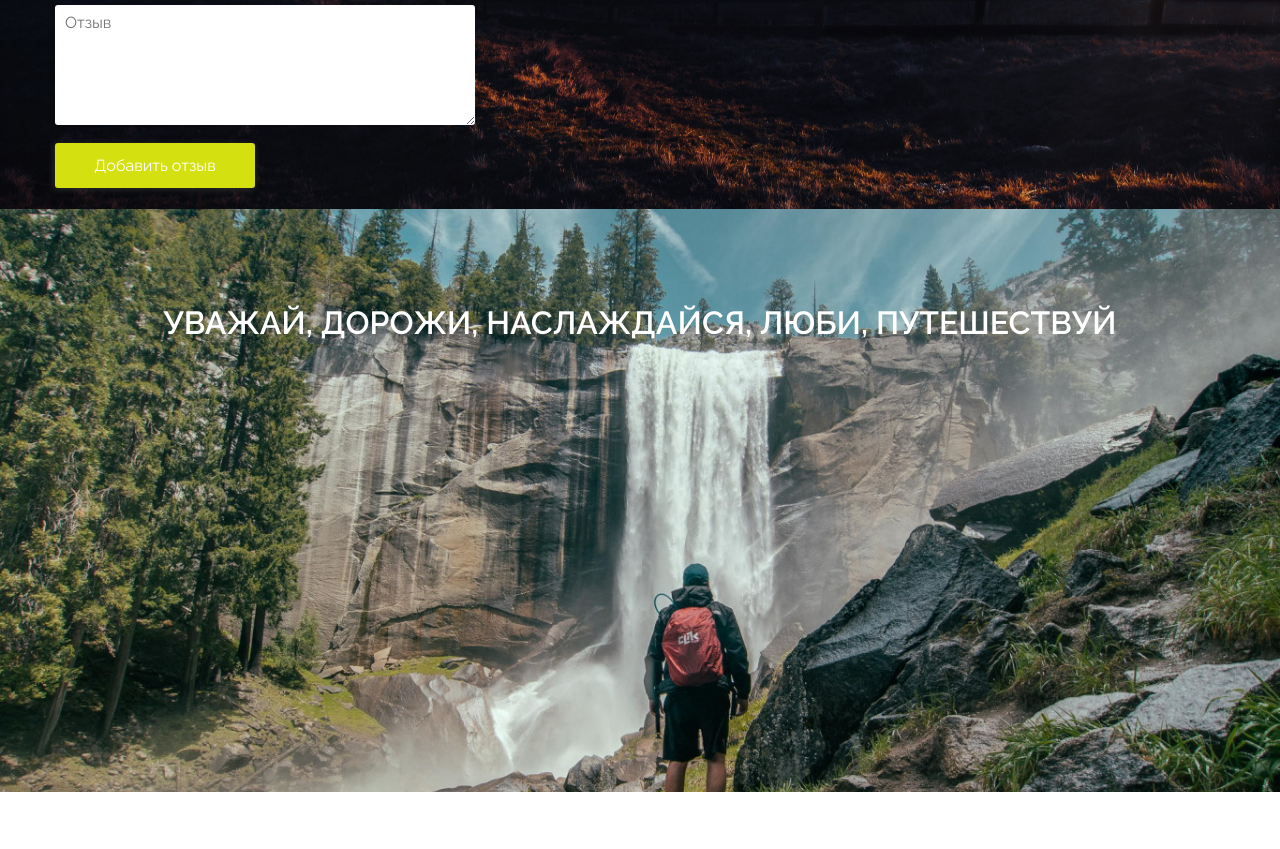
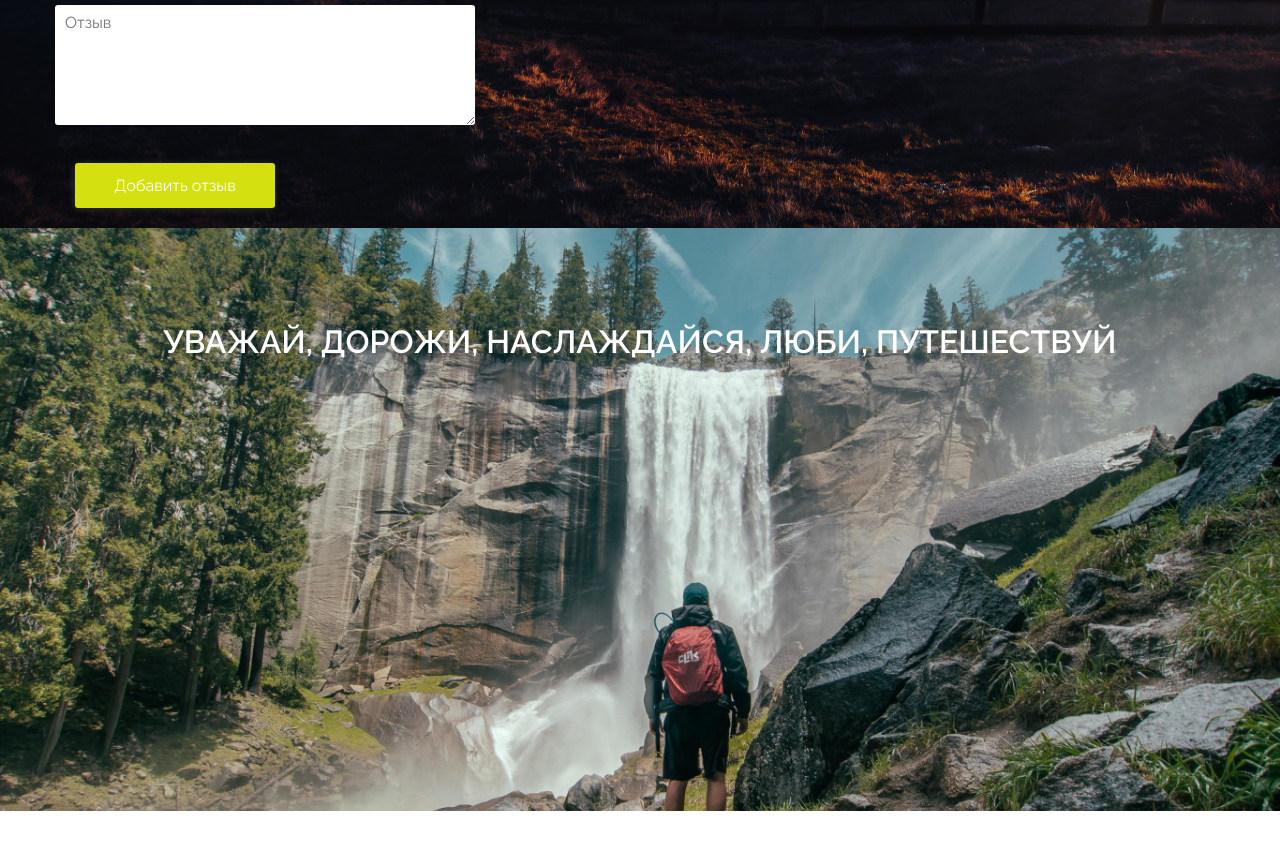
Before and after one commit to Annka2112/Site_Tourism, a plain HTML site: page index.html in a window 1280 px wide. Shown: the part 2857-3706 px from the top of the page. Drawn offline with nearby package versions, Linux system fonts and the light colour scheme.

```diff
--- a/css/style.css
+++ b/css/style.css
@@ -595,22 +595,6 @@ div.collection-text-full {
   -ms-border-radius: 3px;
   -o-border-radius: 3px;
 }
-.send {
-  width: 200px;
-  background: #d4e010;
-  padding: 10px;
-  height: 45px;
-  margin-bottom: 5%;
-  border-radius: 3px;
-  outline: none;
-  border: none;
-  color: #fff;
-  box-shadow: -1px 1px 6px #2f2f2f;
-  -webkit-border-radius: 3px;
-  -moz-border-radius: 3px;
-  -ms-border-radius: 3px;
-  -o-border-radius: 3px;
-}
 
 #go-travel {
   background-image: url(../img/skala-les-vodopad-priroda.jpg);
--- a/index.html
+++ b/index.html
@@ -229,7 +229,7 @@
                         <textarea name = "area" placeholder="Отзыв"></textarea>
                     </li>
                     <li class="half">
-                        <input type="submit" name="send" value="Добавить отзыв" class="collection-add send"/>
+                        <input type="submit" name="send" value="Добавить отзыв" class="collection-add knob"/>
                     </li>
                 </ul>
             </form>
```
Also changed, not shown: 1 other file.
